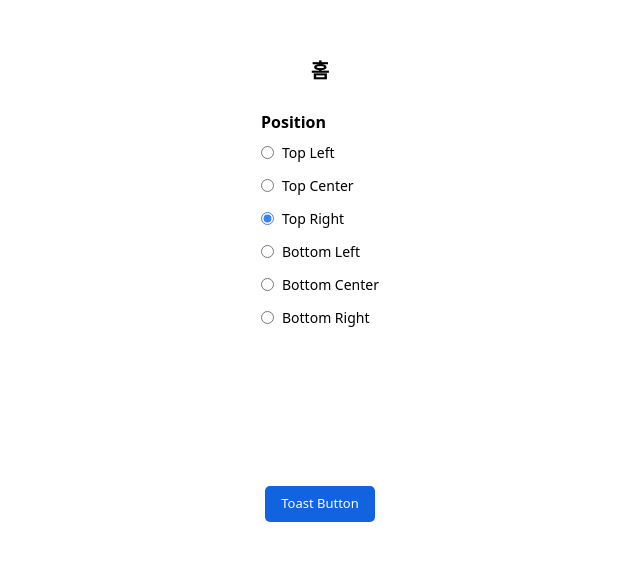
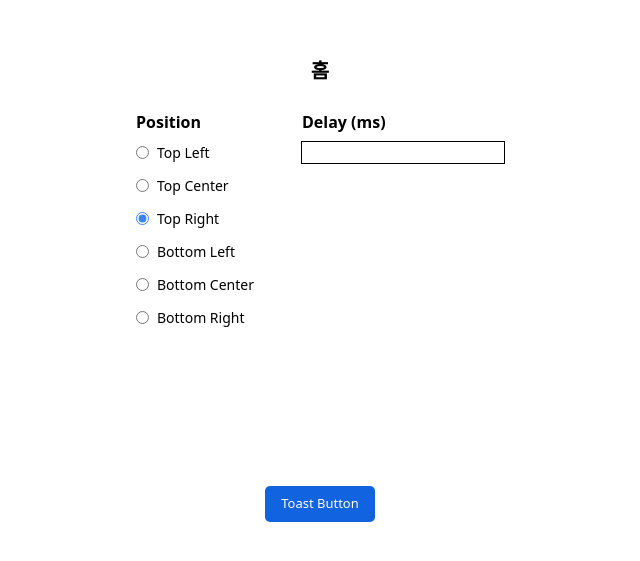
Before and after one commit to leedahye2001/toast-assignment, a React (Vite) app: page / in a window 1280 px wide. Shown: the part 111-672 px from the top of the page, without its empty margins (320-960 px from the left). Built offline with nearby package versions, Linux system fonts and the light colour scheme.

Commit message:
feat: input 컴포넌트 생성

```diff
--- /dev/null
+++ b/src/components/Input/Input.tsx
@@ -0,0 +1,34 @@
+import { useState } from "react";
+
+interface InputProps {
+  _value?: number;
+  _onChange?: (value: string) => void;
+}
+
+const Input = ({ _value, _onChange }: InputProps) => {
+  const [isText, setIstext] = useState<boolean>(true);
+
+  const handleChange = (e: React.ChangeEvent<HTMLInputElement>) => {
+    const value = e.target.value;
+
+    setIstext(true);
+
+    if (_onChange) {
+      _onChange(value);
+    }
+  };
+
+  return (
+    <div className="h-[400px] w-full p-6">
+      <h3 className="pb-2 text-[16px] font-[700]">Delay (ms)</h3>
+      <div className="grid mb-8">
+        <input
+          value={_value}
+          onChange={handleChange}
+          className="text-[14px] focus-within:bg-[#f1f1f1] ring-1 ring-black text-end"
+        />
+      </div>
+    </div>
+  );
+};
+export default Input;
--- a/src/index.tsx
+++ b/src/index.tsx
@@ -1,4 +1,5 @@
 import Button from "./components/Button/Button";
+import Input from "./components/Input/Input";
 import RoundOption from "./components/Input/RoundOption";
 
 const Index = () => {
@@ -6,8 +7,9 @@ const Index = () => {
     <div className="flex h-[100vh] flex-col items-center justify-center">
       <h1 className="text-[20px] font-[800] text-black">홈</h1>
 
-      <div>
+      <div className="flex">
         <RoundOption />
+        <Input />
       </div>
       <Button _node={"Toast Button"} />
     </div>
```
